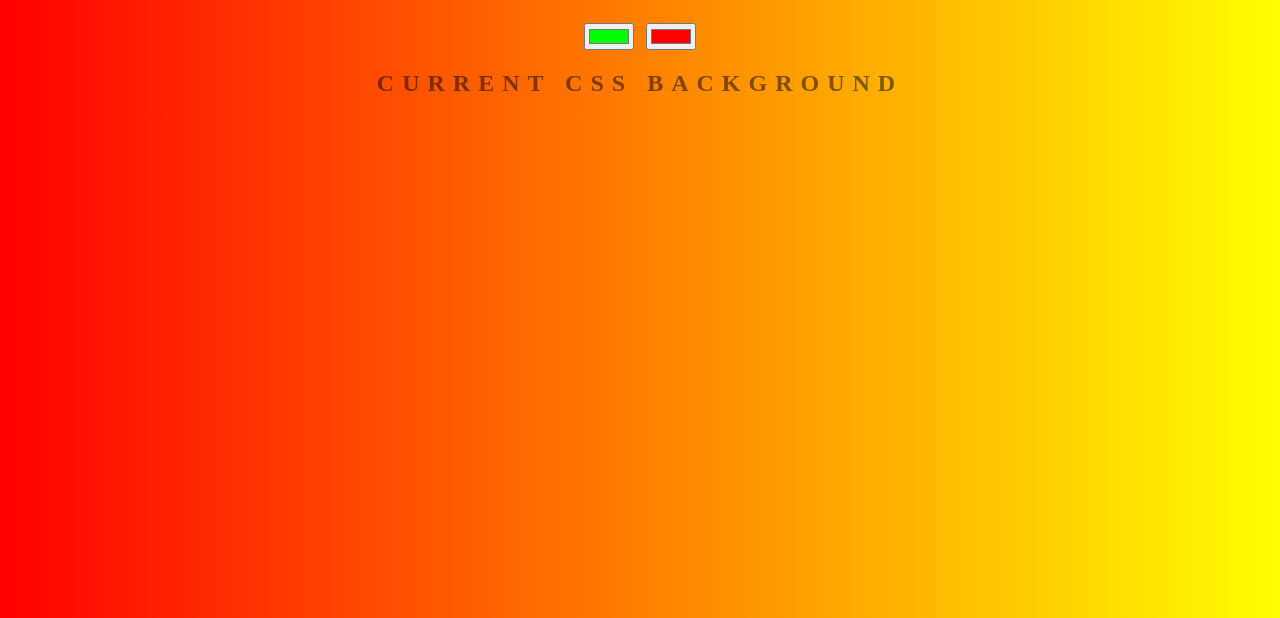
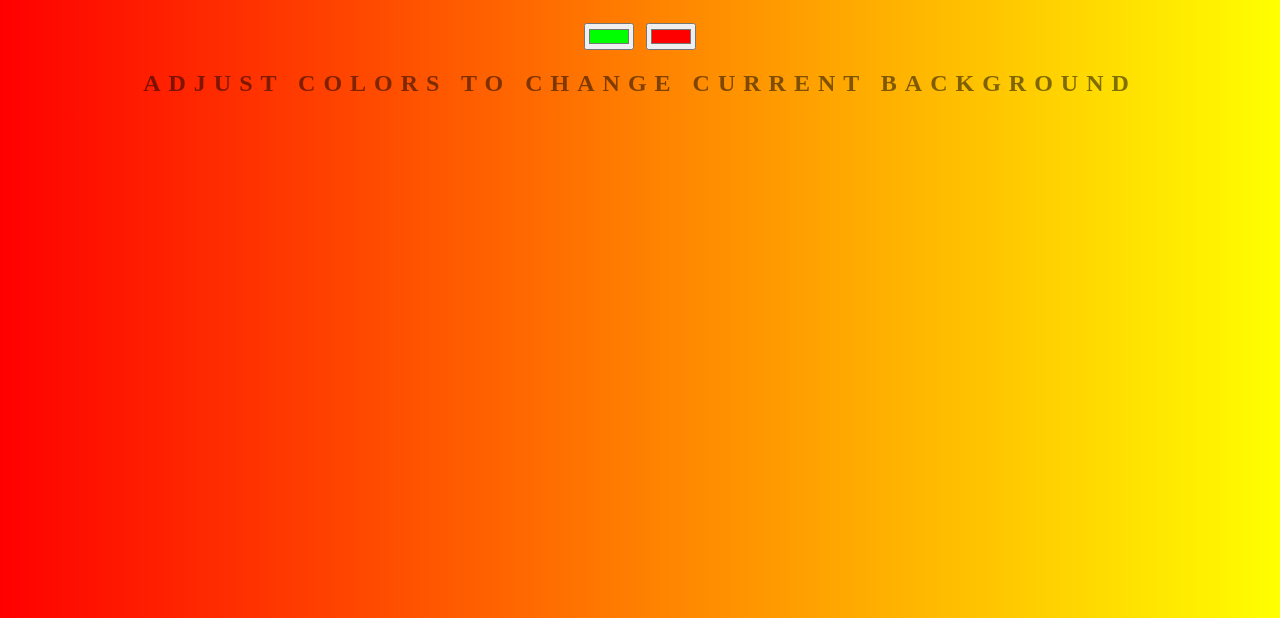
Before and after one commit to arsh-dev/background-generator, a plain HTML site: page index.html in a window 1280 px wide. Shown: the part 182-800 px from the top of the page. Drawn offline with Linux system fonts and the light colour scheme.

Commit message:
Update index.html

```diff
--- a/index.html
+++ b/index.html
@@ -8,7 +8,7 @@
 	<h1> Background Generator </h1>
 	<input class = "color1" type="color" name="color1" value="#00ff00">
 	<input class="color2" type="color" name="color2" value="#ff0000">
-	<h2> Current CSS Background</h2>
+	<h2> Adjust Colors to change current Background</h2>
 	<h3></h3>
 	<script type="text/javascript" src="script.js"></script>
 </body>
```
